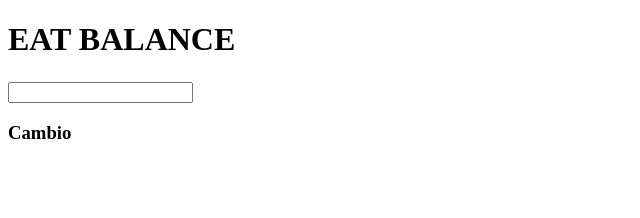
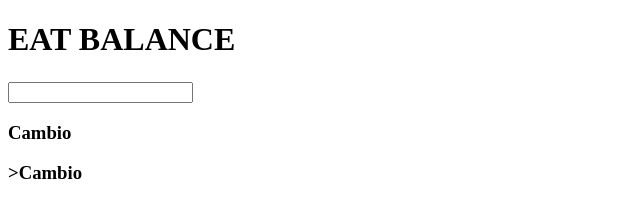
Before and after one commit to espiob-one/INTERACCION-HM, a plain HTML site: page index.html in a window 1280 px wide. Shown: the full height of the page, 0-640 px from the left. Drawn offline with Linux system fonts and the light colour scheme.

Commit message:
23
ytdydy

```diff
--- a/index.html
+++ b/index.html
@@ -16,6 +16,7 @@
         <form action="">
             <input type="text" name="Nombre" id="#1">
             <p>Cambio</p>
+            >Cambio
         </form>
   </div>
 </h3>
```
